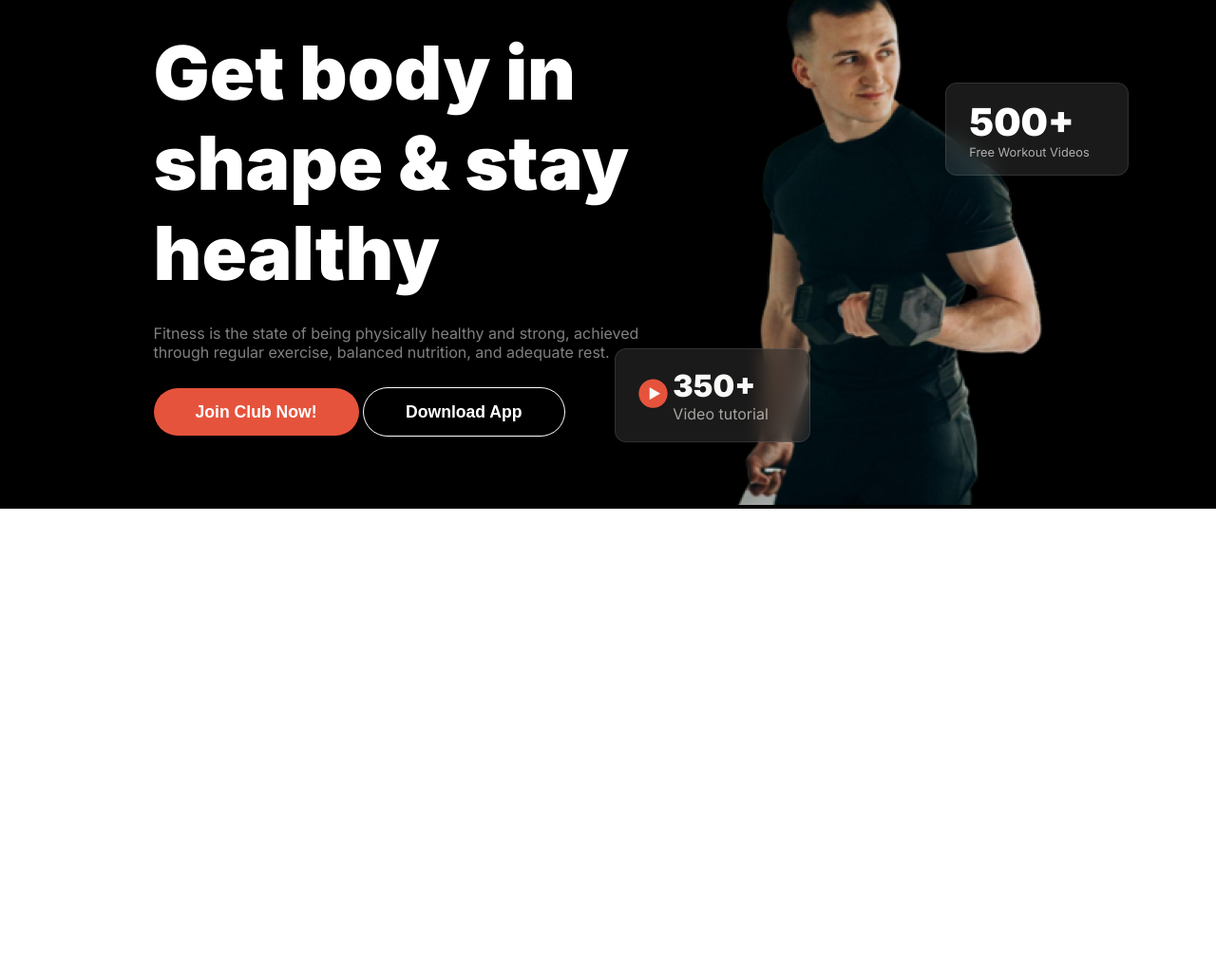
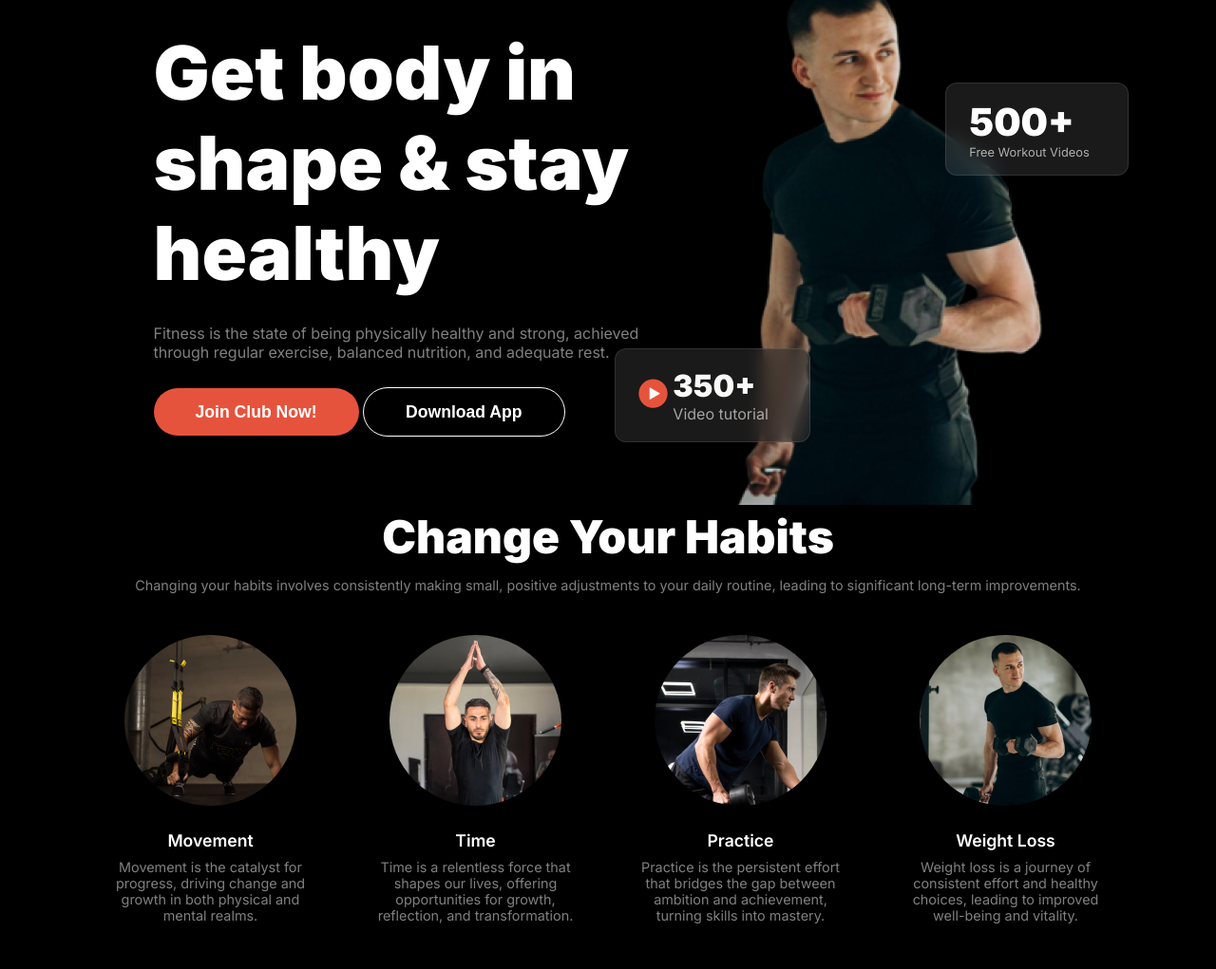
Before and after one commit to SobhanMridha/Second-Assignment, a plain HTML site: page index.html in a window 1280 px wide. Shown: the part 157-1178 px from the top of the page at 95% size. Before the commit the page ends 800 px from the top, so only its background shows below. Drawn offline with Linux system fonts and the light colour scheme.

Commit message:
habits section done

```diff
--- a/index.html
+++ b/index.html
@@ -63,7 +63,54 @@
       </section>
       <!-- banner secton end  -->
     </header>
-    <main></main>
+    <main>
+      <!-- habits section start  -->
+      <section class="habit-container">
+        <div class="habit-content">
+          <h3 class="heading">Change Your Habits</h3>
+          <p class="paragraph">
+            Changing your habits involves consistently making small, positive
+            adjustments to your daily routine, leading to significant long-term
+            improvements.
+          </p>
+        </div>
+        <div class="workout">
+          <div class="box">
+            <img src="images/image 3.png" alt="" />
+            <h5>Movement</h5>
+            <p class="paragraph">
+              Movement is the catalyst for progress, driving change and growth
+              in both physical and mental realms.
+            </p>
+          </div>
+          <div class="box">
+            <img src="images/image 2.png" alt="" />
+            <h5>Time</h5>
+            <p class="paragraph">
+              Time is a relentless force that shapes our lives, offering
+              opportunities for growth, reflection, and transformation.
+            </p>
+          </div>
+          <div class="box">
+            <img src="images/image 4.png" alt="" />
+            <h5>Practice</h5>
+            <p class="paragraph">
+              Practice is the persistent effort that bridges the gap between
+              ambition and achievement, turning skills into mastery.
+            </p>
+          </div>
+          <div class="box">
+            <img src="images/image 5.png" alt="" />
+            <h5>Weight Loss</h5>
+            <p class="paragraph">
+              Weight loss is a journey of consistent effort and healthy choices,
+              leading to improved well-being and vitality.
+            </p>
+          </div>
+        </div>
+      </section>
+      <!-- habits section end  -->
+    </main>
     <footer></footer>
   </body>
 </html>
--- a/style.css
+++ b/style.css
@@ -40,7 +40,8 @@ body {
 
 /* header section  */
 
-header {
+header,
+main {
   background-color: black;
 }
 
@@ -161,7 +162,6 @@ header {
   left: -35%;
 }
 
-
 .vdo-tutorial h3 {
   color: #fafaf9;
   font-size: 2em;
@@ -172,6 +172,45 @@ header {
   color: #efede8a6;
   font-size: 1em;
   font-weight: 400;
+}
+
+/* habit section  */
+
+.habit-container {
+  padding-bottom: 3em;
+}
+
+.habit-content {
+  text-align: center;
+}
+
+.habit-content p {
+  padding-top: 0.9em;
+  padding-bottom: 3em;
+}
+
+.workout {
+  display: flex;
+  justify-content: center;
+  gap: 3em;
+}
+
+.box {
+  width: 231px;
+  text-align: center;
+}
+
+.box img {
+  border-radius: 50%;
+}
+
+
+.box h5 {
+  color: #ffffff;
+  font-size: 1.1em;
+  font-weight: 600;
+  padding-top: 1.3em;
+  padding-bottom: 0.5em;
 }
 
 /* Responsive section  */
@@ -238,4 +277,23 @@ header {
     display: flex;
     justify-content: space-around;
   }
+
+  /* habbit section  */
+
+   .habit-content > h3 {
+    font-size: 2em;
+   }
+
+   .habit-content > p {
+    margin: 0 5px;
+   }
+
+  .workout {
+    flex-direction: column;
+    align-items: center;
+  }
+
+
+
+
 }
```
